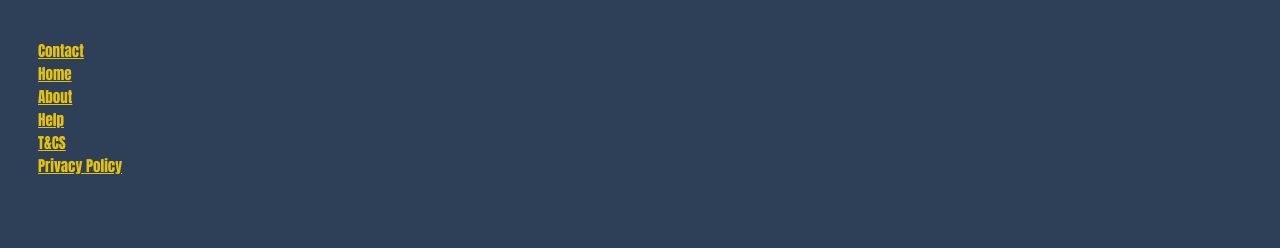
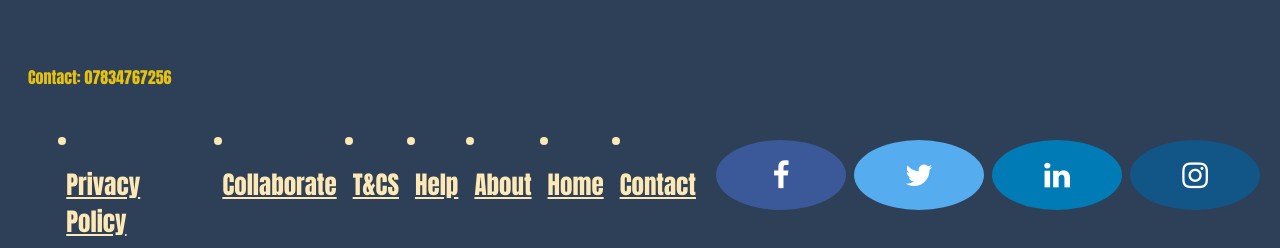
Before and after one commit to CassandraTalbot32/Django-app, a Django app: template templates/home.html in a window 1280 px wide. Shown: the part 1790-2038 px from the top of the page. Before the commit the page ends 1964 px from the top, so only its background shows below. Run offline with Django 3.2, Linux system fonts and the light colour scheme; the template is opened without the code that fills it, so the values that code supplies are empty.

Commit message:
Update base.html

```diff
--- a/templates/base.html
+++ b/templates/base.html
@@ -1,34 +1,89 @@
 <!DOCTYPE html>
 <head>
+<link rel="apple-touch-icon" sizes="180x180" href="/apple-touch-icon.png">
+<link rel="icon" type="image/png" sizes="32x32" href="/favicon-32x32.png">
+<link rel="icon" type="image/png" sizes="16x16" href="/favicon-16x16.png">
+<link rel="manifest" href="/site.webmanifest">
+<link rel="preconnect" href="https://fonts.gstatic.com">
+<link href="https://fonts.googleapis.com/css2?family=Cinzel&display=swap" rel="stylesheet">
+<meta name="viewport" content="width=device-width, initial-scale=1">
+<link rel="stylesheet" href="https://cdnjs.cloudflare.com/ajax/libs/font-awesome/4.7.0/css/font-awesome.min.css">
 <style>
-body {
-  background-color: #2E4057
+
+.fa {
+  padding: 20px;
+  font-size: 30px;
+  width: 90px;
+  text-align: center;
+  text-decoration: none;
+  margin: 5px 2px;
+  border-radius: 100%;
+}
+
+.fa:hover {
+    opacity: 0.7;
+}
+
+.fa-facebook {
+  background: #3B5998;
+  color: white;
+}
+
+.fa-twitter {
+  background: #55ACEE;
+  color: white;
+  }
+
+.fa-linkedin {
+  background: #007bb5;
+  color: white;
+}
+
+.fa-instagram {
+  background: #125688;
+  color: white;
 }
 
 .footer{
   padding: 10px;
-  display: block;
-  font-family:'impact';
-  font-size: 15px;
-  float: left;
+  display: inline;
+  font-family: 'Cinzel', serif;
+  font-size: 25px;
+  left: 1000px;
   color: #fee8b5;
 
 }
-  }
+.social{
+  padding: 10px;
+  display: inline;
+  float: right;
+}
 
 </style>
 </head>
 <html>
 {% block content %}
 
+<div class="header">
+  <p>Contact: 07834767256</p>
+
+<div class="social">
+<a href="#" class="fa fa-facebook"></a>
+  <a href="#" class="fa fa-twitter"></a>
+  <a href="#" class="fa fa-linkedin"></a>
+  <a href="#" class="fa fa-instagram"></a>
+</div>
+
 <div class="footer">
-  <ul><a href= "/contact">Contact</a></ul>
-  <ul><a href= "/">Home</a></ul>
-  <ul><a href= "/about">About</a></ul>
-  <ul><a href= "/help">Help</a></ul>
-  <ul><a href= "/Ts&Cs">T&CS</a></ul>
-  <ul><a href= "/Privacy policy">Privacy Policy</a></ul>
+  <li><a href= "/contact">Contact</a></li>
+  <li><a href= "/">Home</a></li>
+  <li><a href= "/about">About</a></li>
+  <li><a href= "/help">Help</a></li>
+  <li><a href= "/ts&Cs">T&CS</a></li>
+  <li><a href= "/collaborate">Collaborate</a></li>
+  <li><a href= "/privacy policy">Privacy Policy</a></li>
 </div>
+<br>
 
 
 
```
